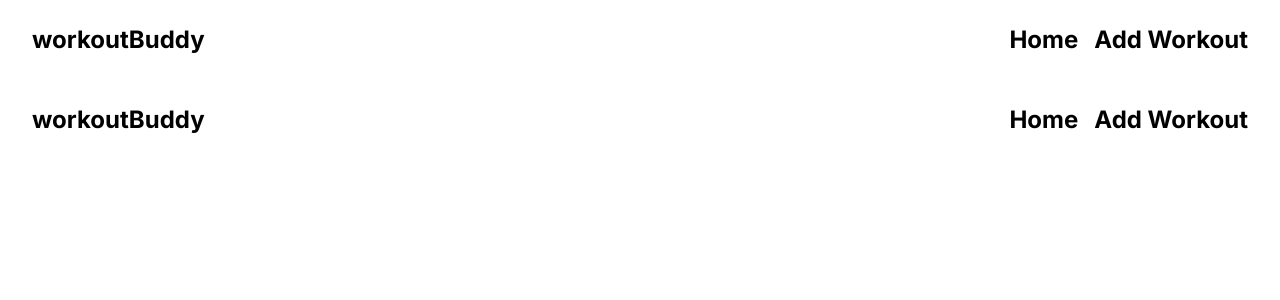
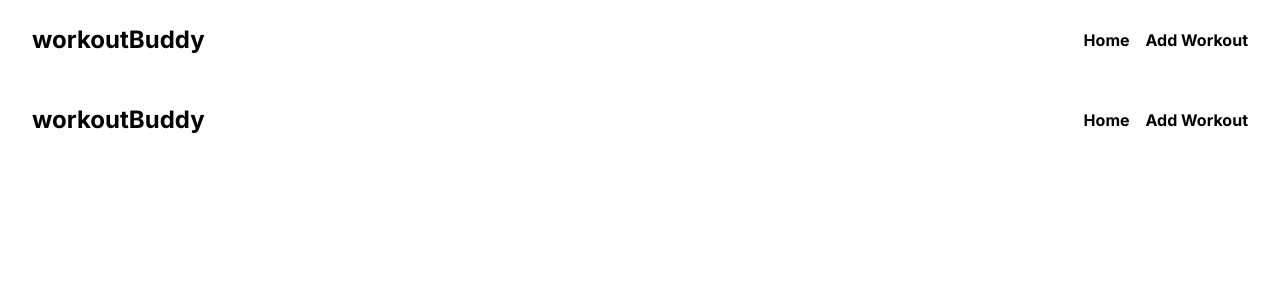
Before and after one commit to YounesOuterbah/NEXT-MERN-APP, a Next.js app in the folder frontend/: page /navbar in a window 1280 px wide. Shown: the top 300 px of the page. Built offline with nearby package versions, Linux system fonts and the light colour scheme.

Commit message:
deploying problems

```diff
--- a/frontend/src/app/navbar/page.js
+++ b/frontend/src/app/navbar/page.js
@@ -5,7 +5,7 @@ export default function Navbar() {
     <div className="container">
       <div className="navbar w-full h-20 flex items-center justify-between text-2xl font-bold">
         workoutBuddy
-        <ul className="flex text-baseس">
+        <ul className="flex text-base">
           <Link className="cursor-pointer mr-4" href="/">
             Home
           </Link>
--- a/frontend/src/app/page.js
+++ b/frontend/src/app/page.js
@@ -5,7 +5,7 @@ export default function Home() {
   const [workouts, setWorkouts] = useState([]);
 
   const deleteData = async (id) => {
-    const response = await fetch(`http://localhost:3001/api/workouts/${id}`, {
+    const response = await fetch(`https://next-mern-app2222.onrender.com/api/workouts/${id}`, {
       method: "DELETE",
     });
     const data = await response.json();
@@ -14,7 +14,7 @@ export default function Home() {
   };
 
   const fetchData = async () => {
-    const response = await fetch("http://localhost:3001/api/workouts");
+    const response = await fetch("https://next-mern-app2222.onrender.com/api/workouts");
     const data = await response.json();
     setWorkouts(data);
   };
--- a/frontend/src/app/workouts/page.js
+++ b/frontend/src/app/workouts/page.js
@@ -11,7 +11,7 @@ export default function AddWorkout() {
 
     const workout = { title, load, reps };
 
-    const response = await fetch("http://localhost:3001/api/workouts", {
+    const response = await fetch("https://next-mern-app2222.onrender.com/api/workouts", {
       method: "POST",
       mode: "cors",
       body: JSON.stringify(workout),
```
